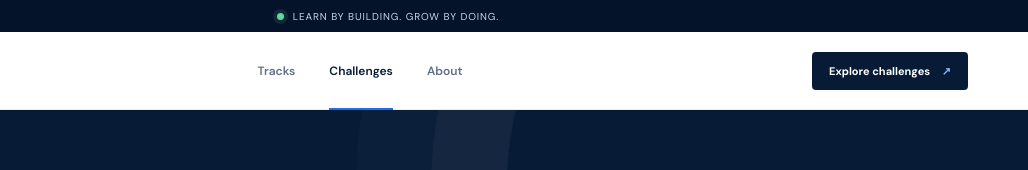
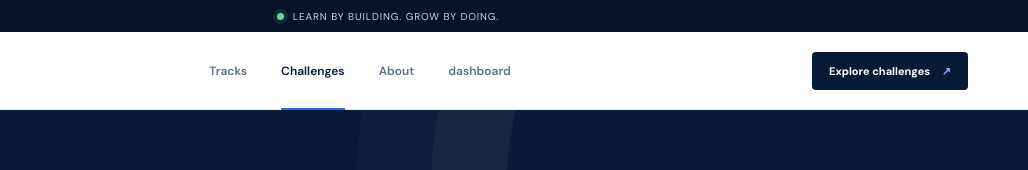
Before and after one commit to skido600/TECHBRIDGE-intern-4, a plain HTML site: page task-5/index.html in a window 1280 px wide. Shown: the top 170 px of the page, 252-1280 px from the left. Drawn offline with Linux system fonts and the light colour scheme.

Commit message:
task 6 done

```diff
--- a/task-5/index.html
+++ b/task-5/index.html
@@ -30,10 +30,12 @@
             alt="TechBridge logo"
             class="logo" />
         </a>
+
         <div class="nav-links">
           <a href="#tracks">Tracks</a>
           <a class="active" href="#challenges">Challenges</a>
           <a href="#about">About</a>
+          <a href="./dashboard.html"> dashboard</a>
         </div>
         <a class="nav-cta" href="#challenges"
           >Explore challenges <span aria-hidden="true">↗</span></a
```
